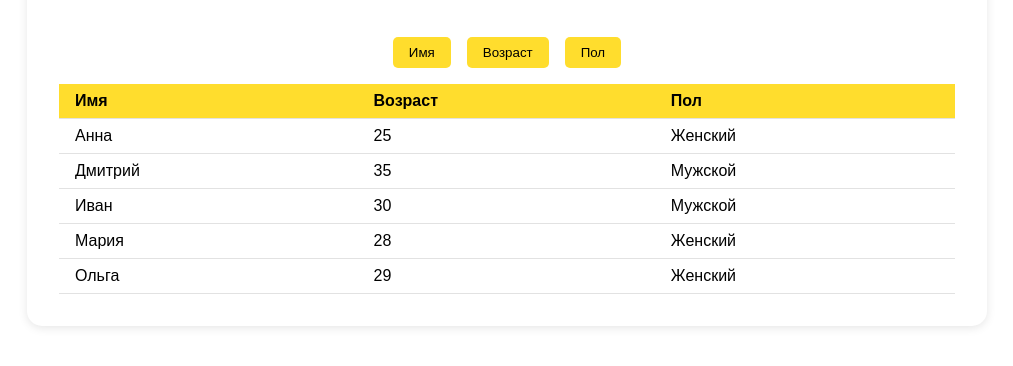
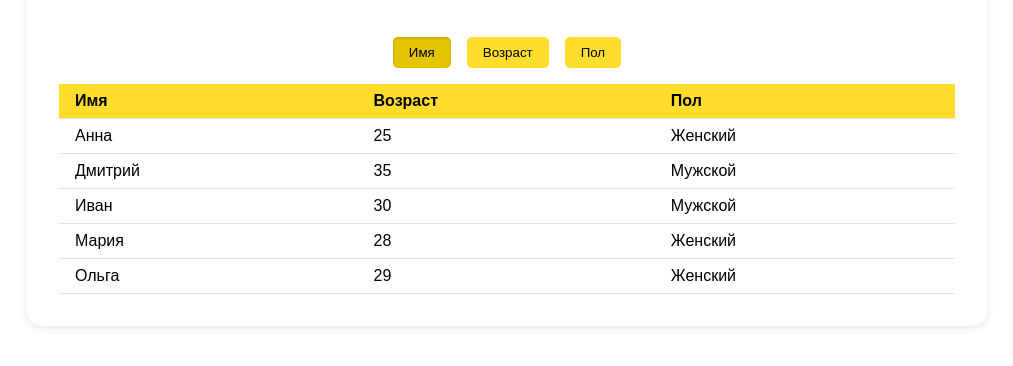
Before and after one commit to ExJHIN/Test_tasks_tinkoff, a plain HTML site: page index.html in a window 1280 px wide. Both pictures are taken after a click on the button "Имя". Shown: the part 334-700 px from the top of the page, without its empty margins (133-1146 px from the left). Drawn offline with Linux system fonts and the light colour scheme.

Commit message:
Task_tinkoff/1.0/front/14.09.2023/Добавил активное состояние кнопкам фильтрации

```diff
--- a/index.html
+++ b/index.html
@@ -12,10 +12,11 @@
     <input type="text" id="search" placeholder="Поиск по имени...">
 
     <div class="buttons">
-        <button onclick="sortTable('name')">Имя</button>
-        <button onclick="sortTable('age')">Возраст</button>
-        <button onclick="sortTable('gender')">Пол</button>
+        <button data-column="name" onclick="sortTable('name')">Имя</button>
+        <button data-column="age" onclick="sortTable('age')">Возраст</button>
+        <button data-column="gender" onclick="sortTable('gender')">Пол</button>
     </div>
+
 
     <table id="users">
         <thead>
--- a/src/index.js
+++ b/src/index.js
@@ -1,3 +1,4 @@
+let currentSortedColumn = null;
 const users = [
     {name: "Анна", age: 25, gender: "Женский"},
     {name: "Иван", age: 30, gender: "Мужской"},
@@ -43,6 +44,16 @@ function sortTable(column) {
     });
 
     rows.forEach(row => table.tBodies[0].appendChild(row));
+
+    // Убрать текущий активный класс
+    if (currentSortedColumn) {
+        document.querySelector(`button[data-column="${currentSortedColumn}"]`).classList.remove('active');
+    }
+
+    // Добавить активный класс на выбранную кнопку
+    const clickedButton = document.querySelector(`button[data-column="${column}"]`);
+    clickedButton.classList.add('active');
+    currentSortedColumn = column;
 }
 
 function generateTableContent() {
--- a/src/styles/style.css
+++ b/src/styles/style.css
@@ -46,6 +46,11 @@ th {
     margin-top: 20px;
 }
 
+button.active {
+    background-color: #E5C400; /* Темный желтый */
+    box-shadow: inset 0 1px 3px rgba(0, 0, 0, 0.2);
+}
+
 button {
     padding: 0.5rem 1rem;
     border: none;
```
